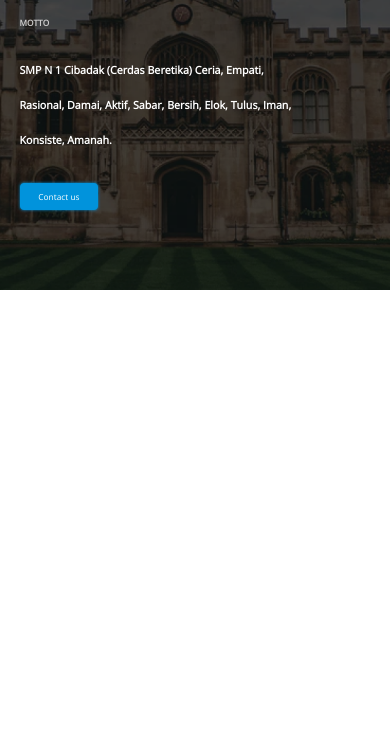
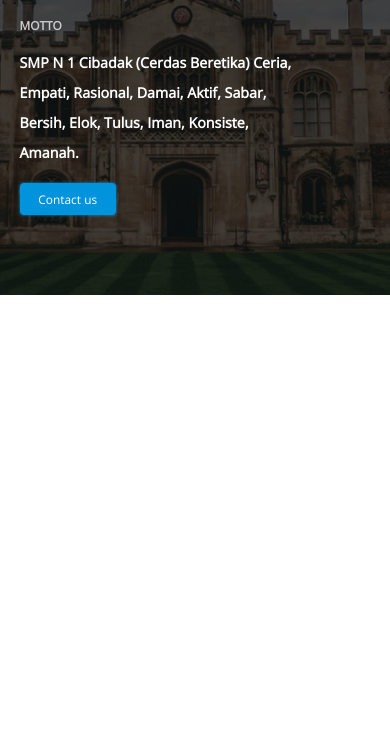
Before and after one commit to TheCodeFather0/fs-34figma, a plain HTML site: page index.html in a window 390 px wide. Shown: the part 99-844 px from the top of the page. Drawn offline with Linux system fonts and the light colour scheme.

Commit message:
css updatings

```diff
--- a/css/responsive.css
+++ b/css/responsive.css
@@ -8,5 +8,16 @@
 
   header .title {
     width: 80%;
+    line-height: 30px;
+    font-size: 1.2rem;
+    margin: 15px 0;
+  }
+
+  header .sub_title {
+    font-size: 1rem;
+  }
+
+  header .contact_us_btn {
+    font-size: 1rem;
   }
 }
```
